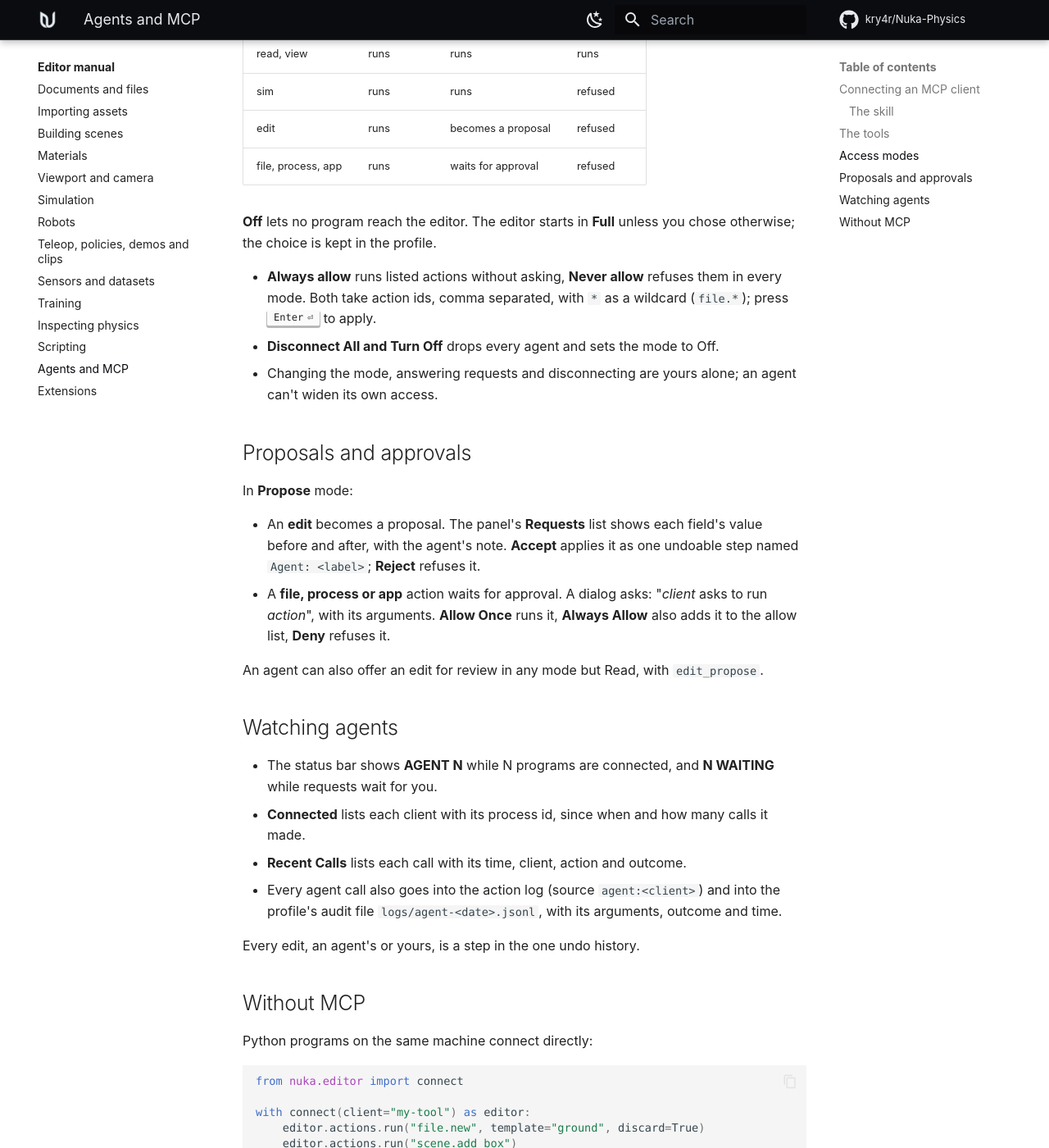
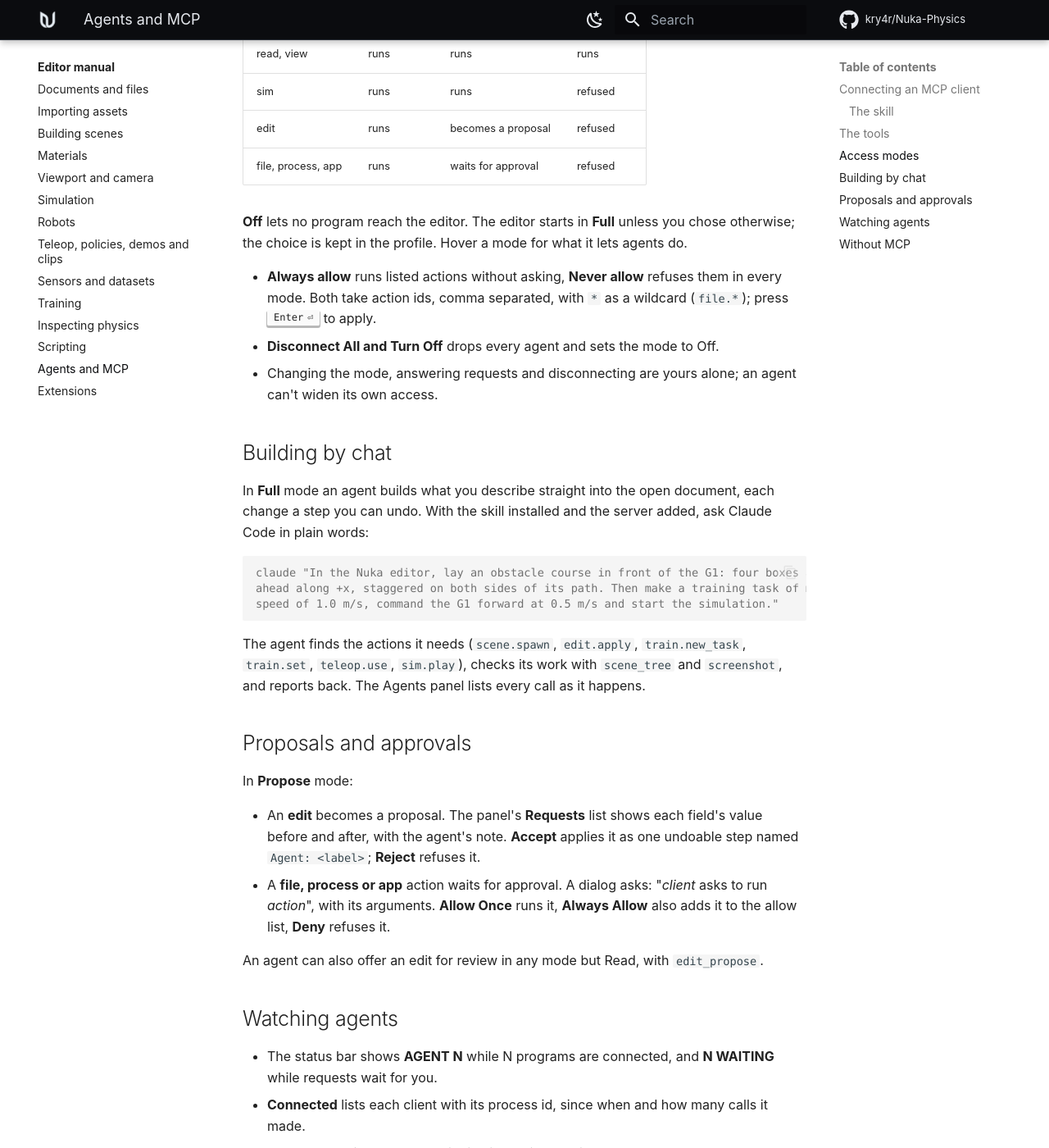
Before and after one commit to kry4r/Nuka-Physics, an MkDocs documentation site: the page built from docs/editor/agents.md, in a window 1280 px wide and 1400 px high, scrolled down 2654 px. Shown: the whole window at 82% size. Built offline with MkDocs 1.6.1 and Material for MkDocs 9.7.7, drawn with Linux system fonts in a browser that asks for light colours; comment, search, counter and statistics services are not loaded.

Commit message:
Document training tasks of one's own, teleop device chips, contact patches, millisecond time steps and building a scene by chatting with an agent, in the Wiki and the nuka-editor skill [skip ci]

````diff
--- a/docs/editor/agents.md
+++ b/docs/editor/agents.md
@@ -86,13 +86,28 @@
 | file, process, app | runs | waits for approval | refused |
 
 **Off** lets no program reach the editor. The editor starts in **Full** unless you chose otherwise; the
-choice is kept in the profile.
+choice is kept in the profile. Hover a mode for what it lets agents do.
 
 - **Always allow** runs listed actions without asking, **Never allow** refuses them in every mode. Both
   take action ids, comma separated, with `*` as a wildcard (`file.*`); press ++enter++ to apply.
 - **Disconnect All and Turn Off** drops every agent and sets the mode to Off.
 - Changing the mode, answering requests and disconnecting are yours alone; an agent can't widen its own
   access.
+
+## Building by chat
+
+In **Full** mode an agent builds what you describe straight into the open document, each change a step
+you can undo. With the skill installed and the server added, ask Claude Code in plain words:
+
+```console
+claude "In the Nuka editor, lay an obstacle course in front of the G1: four boxes and three balls 2 to 5 m
+ahead along +x, staggered on both sides of its path. Then make a training task of my own with a goal
+speed of 1.0 m/s, command the G1 forward at 0.5 m/s and start the simulation."
+```
+
+The agent finds the actions it needs (`scene.spawn`, `edit.apply`, `train.new_task`, `train.set`,
+`teleop.use`, `sim.play`), checks its work with `scene_tree` and `screenshot`, and reports back. The
+Agents panel lists every call as it happens.
 
 ## Proposals and approvals
 
````
Also changed, not shown: docs/editor/inspect.md (+5 -4 lines), docs/editor/motion.md (+3 -2 lines), docs/editor/simulation.md (+3 -2 lines), docs/editor/training.md (+16 -0 lines), python/nuka/mcp/skill/nuka-editor/references/workflows.md (+14 -1 lines).
